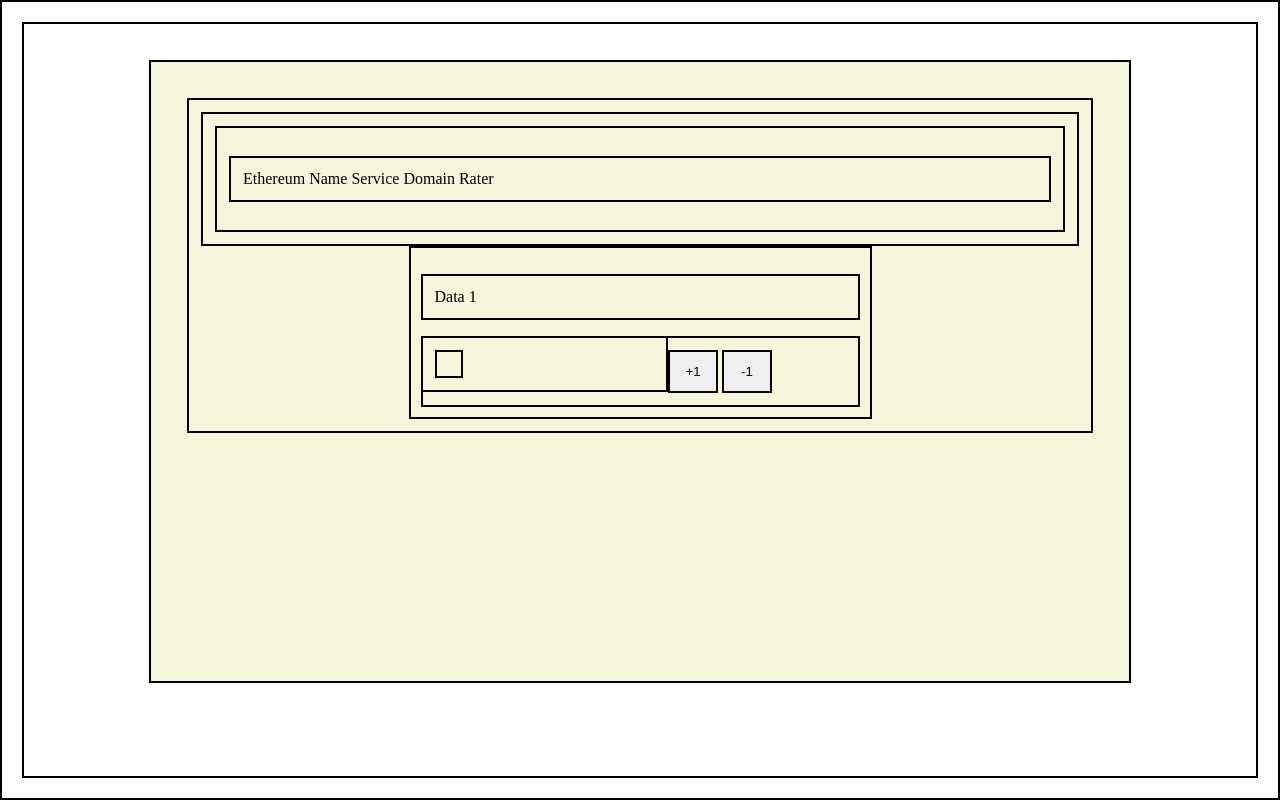
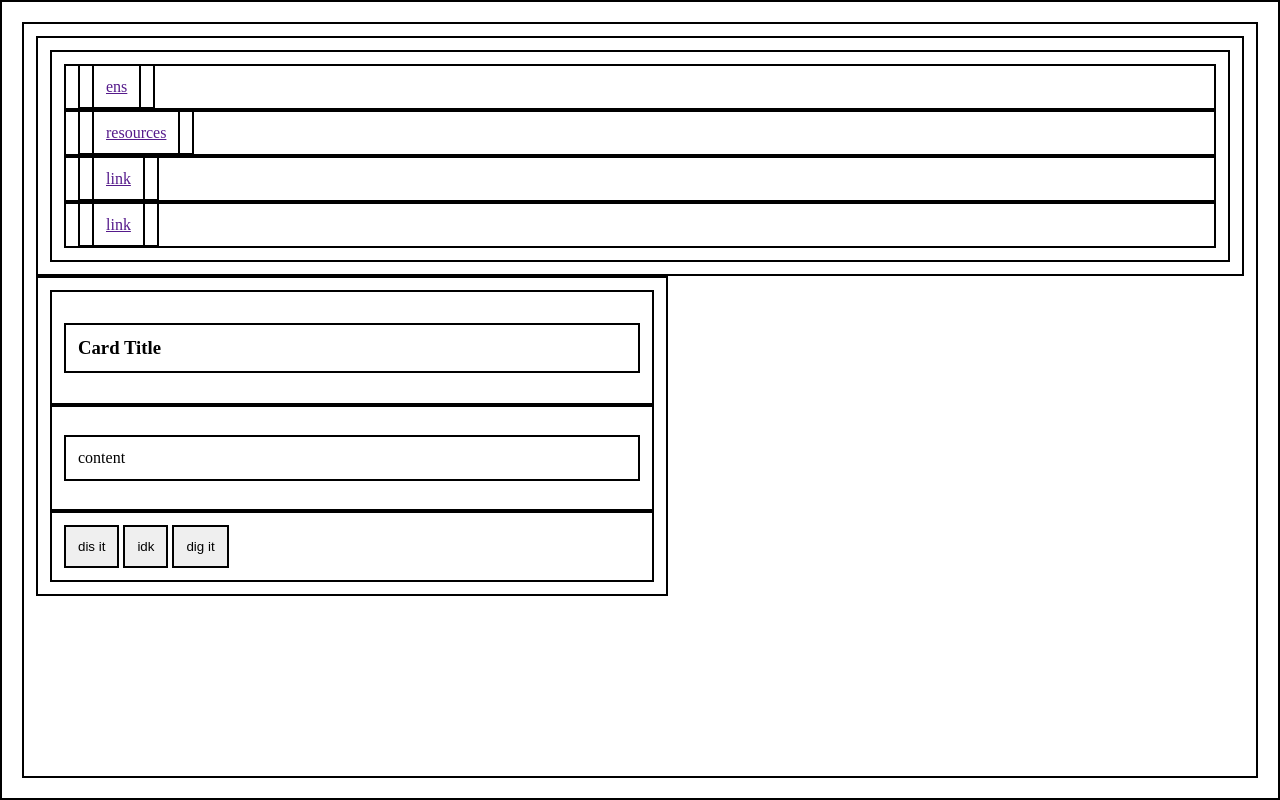
Before and after one commit to access0r/ScoreENS, a website: page index.html in a window 1280 px wide. Drawn offline with nearby package versions, Linux system fonts and the light colour scheme.

Commit message:
Update index.html

```diff
--- a/index.html
+++ b/index.html
@@ -1,7 +1,7 @@
 <html>
 
 <head>
-    <title>Card Rating App</title>
+    <title>ScoreENS</title>
     <style>
         @media (min-width: 768px) {
             .card {
@@ -63,24 +63,34 @@
 </head>
 
 <body>
-    <div class="cardareafield">
-        <div class="cardarea container">
-            <div class="card-area-top">
-                <div class="title container">
-                    <p>Ethereum Name Service Domain Rater</p>
-                </div>
+    <div class="container">
+        <div class="nav">
+            <div class="link" id="">
+                <a href=""><span>ens</span></a>
             </div>
-            <div class="container" id="data-1">
-                <p>Data 1</p>
-                <div class="card"><img src="" alt="">
+            <div class="link" id="">
+                <a href=""><span>resources</span></a>
+            </div>
+            <div class="link" id="">
+                <a href=""><span>link</span></a>
+            </div>
+            <div class="link" id="">
+                <a href=""><span>link</span></a>
+            </div>
+        </div>
+    </div>
+    <div class="card">
+        <div class="card-header">
+            <h3>Card Title</h3>
+        </div>
+        <div class="card-body">
+            <p>content</p>
+        </div>
+        <div class="card-footer">
+            <button class="btn btn-score-reject" id="swipe-left">dis it</button>
+            <button class="btn btn-score-idk" id="swipe-left">idk</button>
+            <button class="btn btn-score-accept" id="swipe-right">dig it</button>
 
-
-                </div>
-                <div class="container" id="buttonContainer">
-                    <button class="btn-up" data-id="1">+1</button>
-                    <button class="btn-down" data-id="1">-1</button>
-                </div>
-            </div>
         </div>
     </div>
 </body>
```
